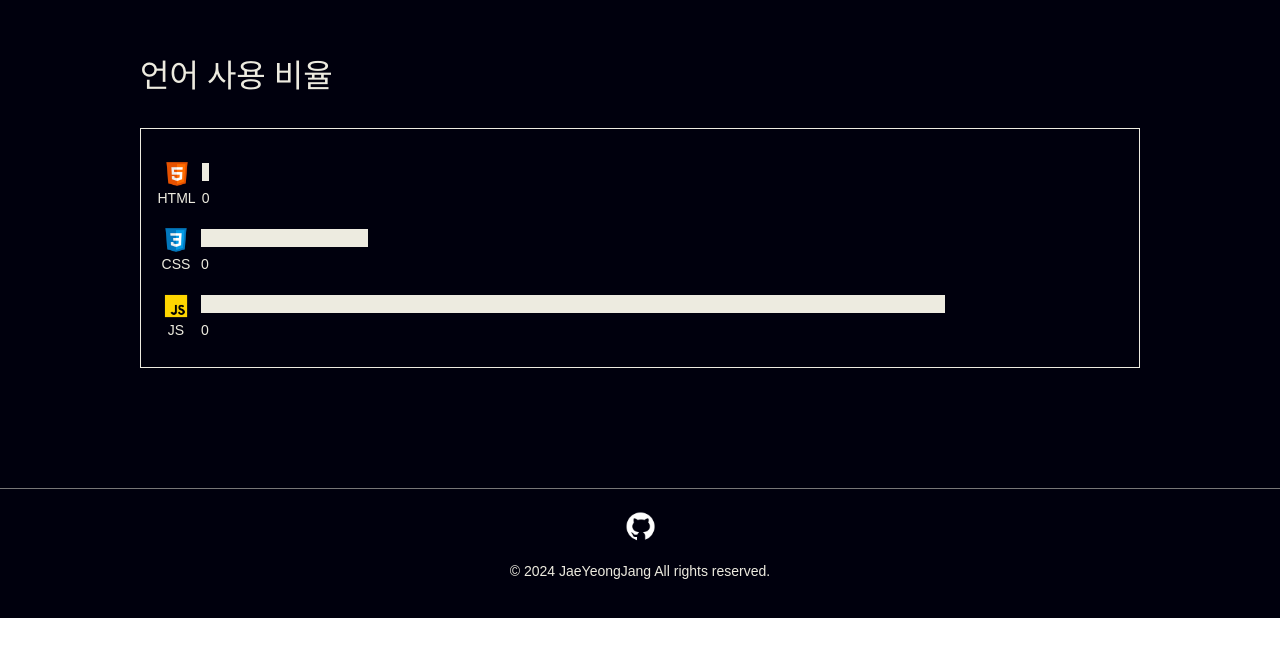
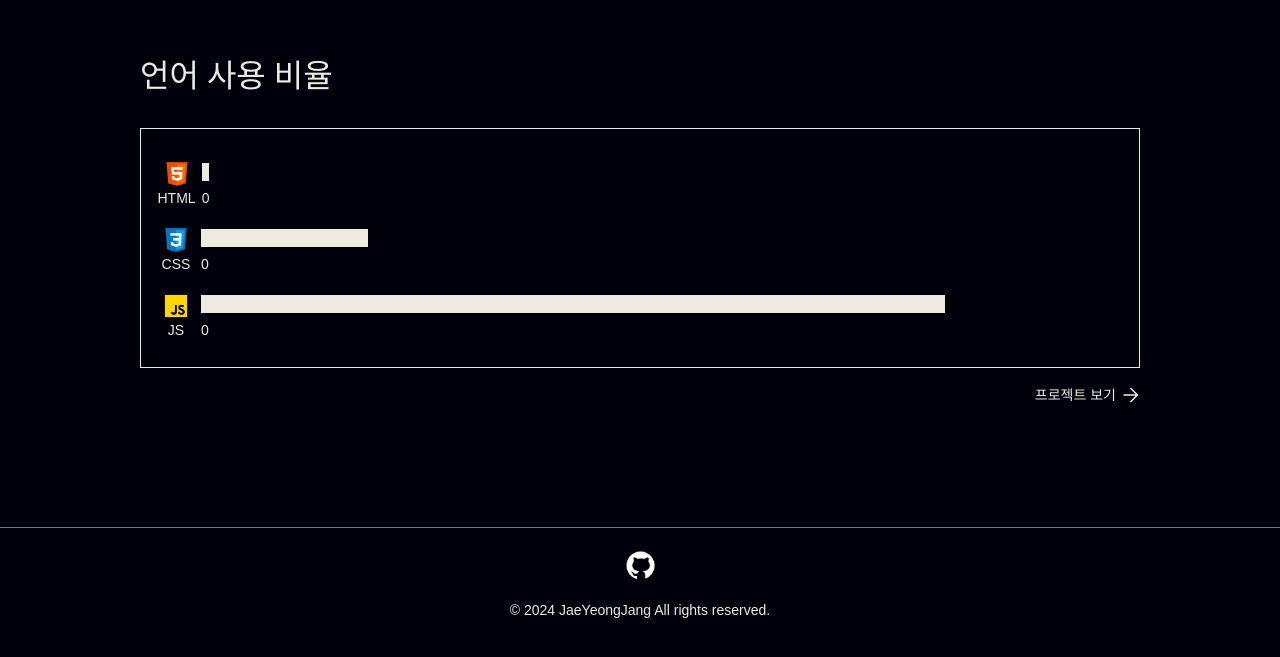
Before and after one commit to jaeyeong97/portfolio, a React (Create React App) app: page /petdoc in a window 1280 px wide. Shown: the part 3423-4080 px from the top of the page. Before the commit the page ends 4041 px from the top, so only its background shows below. Built offline with nearby package versions, Linux system fonts and the light colour scheme; a web font is replaced by a local one.

Commit message:
프로젝트 보기 추가

```diff
--- a/src/components/projectPages/Gallery.js
+++ b/src/components/projectPages/Gallery.js
@@ -148,6 +148,14 @@ const Gallery = () => {
             </div>
           </div>
         </div>
+        <div className="to_project">
+          <a href="https://jaeyeong97-3d-gallery-44701.web.app" target="_blank" rel="noreferrer">
+            <span className="text">프로젝트 보기</span>
+            <span className="material-symbols-outlined arrow_forward arrow--right">
+              arrow_forward
+            </span>
+          </a>
+        </div>
       </section>
       <PjFooter />
     </div>
--- a/src/components/projectPages/Petdoc.js
+++ b/src/components/projectPages/Petdoc.js
@@ -289,6 +289,14 @@ const Petdoc = () => {
             </div>
           </div>
         </div>
+        <div className="to_project">
+          <a href="https://jaeyeong97-petdoc.web.app/" target="_blank" rel="noreferrer">
+            <span className="text">프로젝트 보기</span>
+            <span className="material-symbols-outlined arrow_forward arrow--right">
+              arrow_forward
+            </span>
+          </a>
+        </div>
       </section>
       <PjFooter />
     </div>
--- a/src/components/projectPages/ProjectCommon.css
+++ b/src/components/projectPages/ProjectCommon.css
@@ -469,7 +469,25 @@
   background-color: #edebe0;
 }
 /* 사용 언어 퍼센트 바 끝*/
-
+.components_wrap .to_project {
+  display: flex;
+  justify-content: flex-end;
+  margin-top: 15px;
+}
+.components_wrap .to_project:hover .text {
+  text-decoration: underline;
+}
+.components_wrap .to_project a {
+  display: flex;
+  align-items: center;
+  color: var(--text-color);
+}
+.components_wrap .to_project .text {
+  margin-right: 3px;
+}
+.components_wrap .to_project .arrow--right {
+  margin-right: -3px;
+}
 /* 767px 시작 */
 @media screen and (min-width: 767px) {
   .components_wrap .main .main_txt_wrap {
--- a/src/components/projectPages/Recipes.js
+++ b/src/components/projectPages/Recipes.js
@@ -151,6 +151,14 @@ const Recipes = () => {
             </div>
           </div>
         </div>
+        <div className="to_project">
+          <a href="https://jaeyeong97-speechnrecord.web.app/" target="_blank" rel="noreferrer">
+            <span className="text">프로젝트 보기</span>
+            <span className="material-symbols-outlined arrow_forward arrow--right">
+              arrow_forward
+            </span>
+          </a>
+        </div>
       </section>
       <PjFooter />
     </div>
--- a/src/components/projectPages/Windows.js
+++ b/src/components/projectPages/Windows.js
@@ -175,6 +175,14 @@ const Windows = () => {
                         </div>
                     </div>
                 </div>
+                <div className="to_project">
+                    <a href="https://window-xp.netlify.app/" target="_blank" rel="noreferrer">
+                        <span className="text">프로젝트 보기</span>
+                        <span className="material-symbols-outlined arrow_forward arrow--right">
+                            arrow_forward
+                        </span>
+                    </a>
+                </div>
             </section>
             <PjFooter />
         </div>
```
